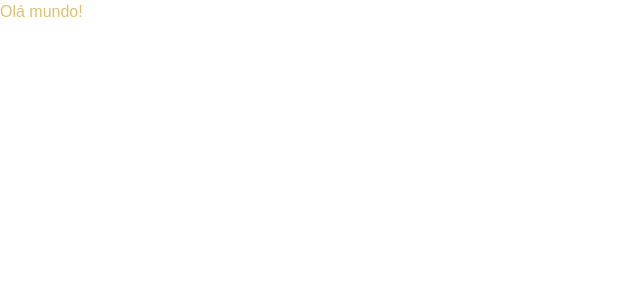
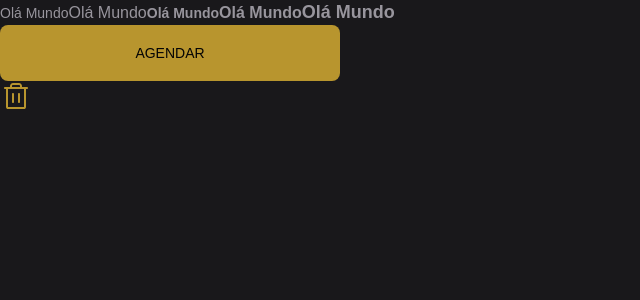
Before and after one commit to juniorbonini/hairday-app, a React (Vite) app: page / in a window 1280 px wide. Shown: the top 300 px of the page, without its empty margins (0-640 px from the left). Built offline with nearby package versions, Linux system fonts and the light colour scheme.

Commit message:
Estruturando layout - components - Text - Button - Icon criados.

```diff
--- a/index.html
+++ b/index.html
@@ -12,7 +12,7 @@
     />
     <title>hairday-app</title>
   </head>
-  <body>
+  <body class="bg-gray-800">
     <div id="root"></div>
     <script type="module" src="/src/main.tsx"></script>
   </body>
--- a/src/App.tsx
+++ b/src/App.tsx
@@ -1,10 +1,30 @@
+import { Button } from "./components/Button";
+import { Text } from "./components/Text";
+
+// @ts-expect-error: module declaration for SVG React import
+import TrashIcon from "./assets/icons/trash.svg?react";
+import { Icon } from "./components/ButtonIcon";
+
 function App() {
-
   return (
-    <div className="items-center justify-center text-yellow-light">
-      Olá mundo!
-    </div>
-  )
+    <main>
+      <div className="items-center justify-center text-yellow-light">
+        <Text variant="cataraman-sm">Olá Mundo</Text>
+        <Text variant="cataraman-md">Olá Mundo</Text>
+        <Text variant="cataraman-title-sm">Olá Mundo</Text>
+        <Text variant="cataraman-title-md">Olá Mundo</Text>
+        <Text variant="cataraman-title-lg">Olá Mundo</Text>
+      </div>
+      <div>
+        <Button>
+          <Text className="text-gray-900 uppercase">Agendar</Text>
+        </Button>
+      </div>
+      <div>
+        <Icon svg={TrashIcon} className="cursor-pointer text-yellow-base hover:text-yellow-dark" />
+      </div>
+    </main>
+  );
 }
 
-export default App
+export default App;
--- /dev/null
+++ b/src/components/Button/index.tsx
@@ -0,0 +1,20 @@
+import { buttonVariants, type ButtonInterface } from "../../models/button";
+import { Text } from "../Text";
+
+export function Button({
+  size,
+  variant,
+  className,
+  disabled,
+  children,
+  ...props
+}: ButtonInterface) {
+  return (
+    <button
+      className={buttonVariants({ variant, size, disabled, className })}
+      {...props}
+    >
+      <Text>{children}</Text>
+    </button>
+  );
+}
--- /dev/null
+++ b/src/components/ButtonIcon/index.tsx
@@ -0,0 +1,17 @@
+import { iconVariants, type IconInteface } from "../../models/button-icon";
+
+export function Icon({
+  variant,
+  className,
+  svg: SvgComponent,
+  ...props
+}: IconInteface) {
+  return (
+    <button>
+      <SvgComponent
+        className={iconVariants({ variant, className })}
+        {...props}
+      />
+    </button>
+  );
+}
--- /dev/null
+++ b/src/components/Text/index.tsx
@@ -0,0 +1,19 @@
+import React from "react";
+import { textVariants, type TextInterface } from "../../models/text";
+
+export function Text({
+  variant,
+  children,
+  as = "span",
+  className,
+  ...props
+}: TextInterface) {
+  return React.createElement(
+    as,
+    {
+      className: textVariants({ variant, className }),
+      ...props,
+    },
+    children,
+  );
+}
--- /dev/null
+++ b/src/models/button-icon.ts
@@ -0,0 +1,17 @@
+import { cva, type VariantProps } from "class-variance-authority";
+
+export const iconVariants = cva("", {
+  variants: {
+    variant: {
+      primary: "fill-yellow-base hover:fill-yellow-dark transition",
+    },
+  },
+  defaultVariants: {
+    variant: "primary",
+  },
+});
+
+export interface IconInteface
+  extends React.ComponentProps<"svg">, VariantProps<typeof iconVariants> {
+  svg: React.FC<React.ComponentProps<"svg">>;
+}
--- /dev/null
+++ b/src/models/button.ts
@@ -0,0 +1,32 @@
+import { cva, type VariantProps } from "class-variance-authority";
+import type React from "react";
+
+export const buttonVariants = cva(
+  "items-center justify-center w-85 rounded-lg cursor-pointer transition",
+  {
+    variants: {
+      variant: {
+        primary: "bg-yellow-base hover:bg-yellow-light",
+      },
+      size: {
+        md: "h-14 py-4",
+      },
+      disabled: {
+        true: "opacity-50 pointer-events-none",
+      },
+    },
+
+    defaultVariants: {
+      variant: "primary",
+      size: "md",
+      disabled: false,
+    },
+  },
+);
+
+export interface ButtonInterface
+  extends
+    Omit<React.ComponentProps<"button">, "size" | "disabled">,
+    VariantProps<typeof buttonVariants> {
+
+    }
--- /dev/null
+++ b/src/models/text.ts
@@ -0,0 +1,23 @@
+import { cva, type VariantProps } from "class-variance-authority";
+import type React from "react";
+
+export const textVariants = cva("font-sans, text-gray-300", {
+  variants: {
+    variant: {
+      "cataraman-sm": "text-sm leading-6 font-normal",
+      "cataraman-md": "text-md leading-6 font-normal",
+      "cataraman-title-sm": "text-sm leading-5 font-bold",
+      "cataraman-title-md": "text-md leading-6 font-bold",
+      "cataraman-title-lg": "text-lg leading-6 font-bold",
+    },
+  },
+  defaultVariants: {
+    variant: "cataraman-sm",
+  },
+});
+
+export interface TextInterface extends VariantProps<typeof textVariants> {
+  as?: keyof React.JSX.IntrinsicElements;
+  children?: React.ReactNode;
+  className?: string;
+}
--- a/vite.config.ts
+++ b/vite.config.ts
@@ -1,8 +1,9 @@
 import { defineConfig } from 'vite'
 import react from '@vitejs/plugin-react-swc'
 import tailwindcss from '@tailwindcss/vite'
+import svgr from 'vite-plugin-svgr'
 
 // https://vite.dev/config/
 export default defineConfig({
-  plugins: [react(), tailwindcss()],
+  plugins: [react(), tailwindcss(), svgr()],
 })
```
Also changed, not shown: src/assets/icons/trash.svg (added).
